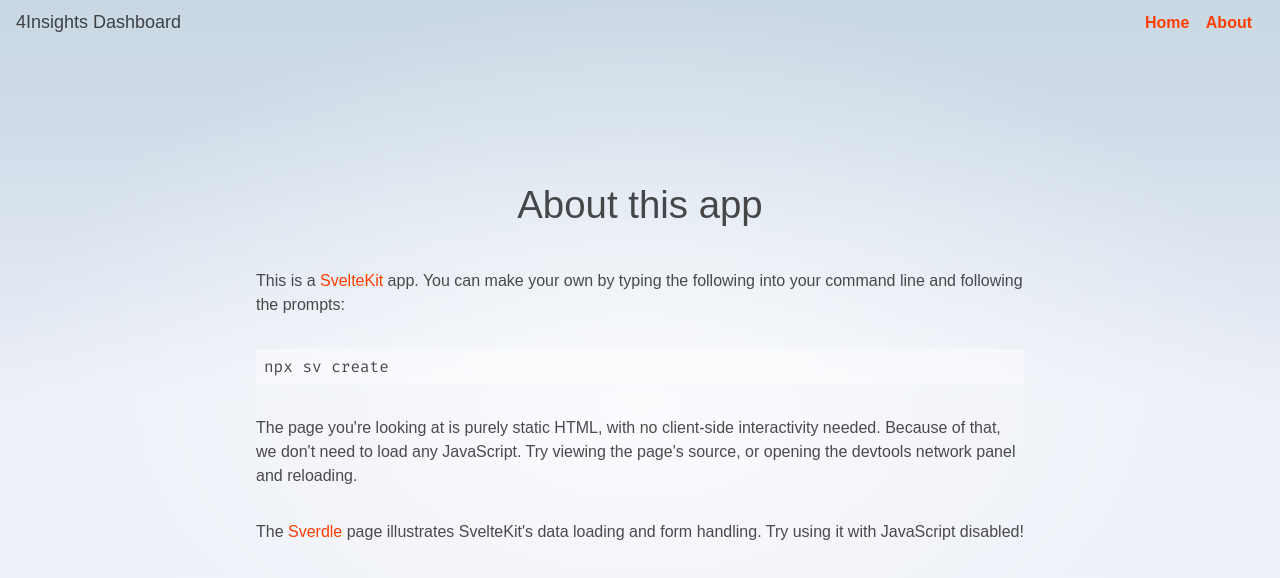
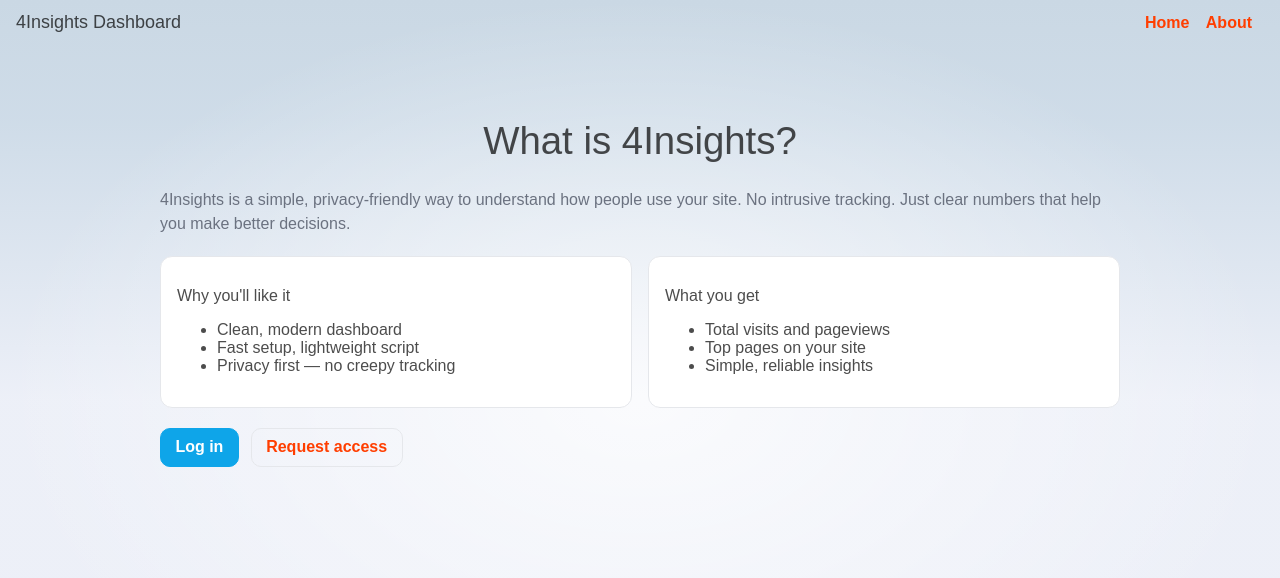
Before and after one commit to MalindiFrank/4Insights, a SvelteKit app in the folder dashboard/frontend/: page /about in a window 1280 px wide. Shown: the top 578 px of the page. Built offline with nearby package versions, Linux system fonts and the light colour scheme; no server answers.

Commit message:
feat(about): update about page with product copy and CTA

```diff
--- a/dashboard/frontend/src/routes/about/+page.svelte
+++ b/dashboard/frontend/src/routes/about/+page.svelte
@@ -1,26 +1,52 @@
 <svelte:head>
-	<title>About</title>
-	<meta name="description" content="About this app" />
+	<title>About • 4Insights</title>
+	<meta name="description" content="Learn about 4Insights: simple, privacy-friendly analytics." />
 </svelte:head>
 
-<div class="text-column">
-	<h1>About this app</h1>
-
-	<p>
-		This is a <a href="https://svelte.dev/docs/kit">SvelteKit</a> app. You can make your own by typing
-		the following into your command line and following the prompts:
+<div class="wrap">
+	<h1>What is 4Insights?</h1>
+	<p class="lead">
+		4Insights is a simple, privacy‑friendly way to understand how people use your site.
+		No intrusive tracking. Just clear numbers that help you make better decisions.
 	</p>
 
-	<pre>npx sv create</pre>
+	<div class="grid">
+		<div class="card">
+			<h2>Why you'll like it</h2>
+			<ul>
+				<li>Clean, modern dashboard</li>
+				<li>Fast setup, lightweight script</li>
+				<li>Privacy first — no creepy tracking</li>
+			</ul>
+		</div>
+		<div class="card">
+			<h2>What you get</h2>
+			<ul>
+				<li>Total visits and pageviews</li>
+				<li>Top pages on your site</li>
+				<li>Simple, reliable insights</li>
+			</ul>
+		</div>
+	</div>
 
-	<p>
-		The page you're looking at is purely static HTML, with no client-side interactivity needed.
-		Because of that, we don't need to load any JavaScript. Try viewing the page's source, or opening
-		the devtools network panel and reloading.
-	</p>
+	<div class="actions">
+		<a class="btn primary" href="/login">Log in</a>
+		<a class="btn" href="/login?request=1">Request access</a>
+	</div>
+</div>
 
-	<p>
-		The <a href="/sverdle">Sverdle</a> page illustrates SvelteKit's data loading and form handling. Try
-		using it with JavaScript disabled!
-	</p>
-</div>
+<style>
+	.wrap { max-width: 960px; margin: 2rem auto; padding: 0 1rem; }
+	.lead { color: #6b7280; margin: 0.5rem 0 1.25rem; }
+	.grid { display: grid; grid-template-columns: repeat(auto-fit, minmax(260px, 1fr)); gap: 1rem; }
+	.card { border: 1px solid #e5e7eb; border-radius: 12px; padding: 1rem; background: #fff; }
+	.actions { display:flex; gap: 0.75rem; margin-top: 1.25rem; }
+	.btn { display:inline-block; padding: 0.6rem 0.9rem; border: 1px solid #e5e7eb; border-radius: 10px; text-decoration:none; font-weight:600; }
+	.btn.primary { background: #0ea5e9; color: #fff; border-color: #0ea5e9; }
+	@media (prefers-color-scheme: dark) {
+		.card { background: #0f1720; border-color: #1f2937; }
+		.lead { color: #9ca3af; }
+		.btn { border-color:#1f2937; }
+		.btn.primary { background:#0284c7; border-color:#0284c7; }
+	}
+</style>
```
